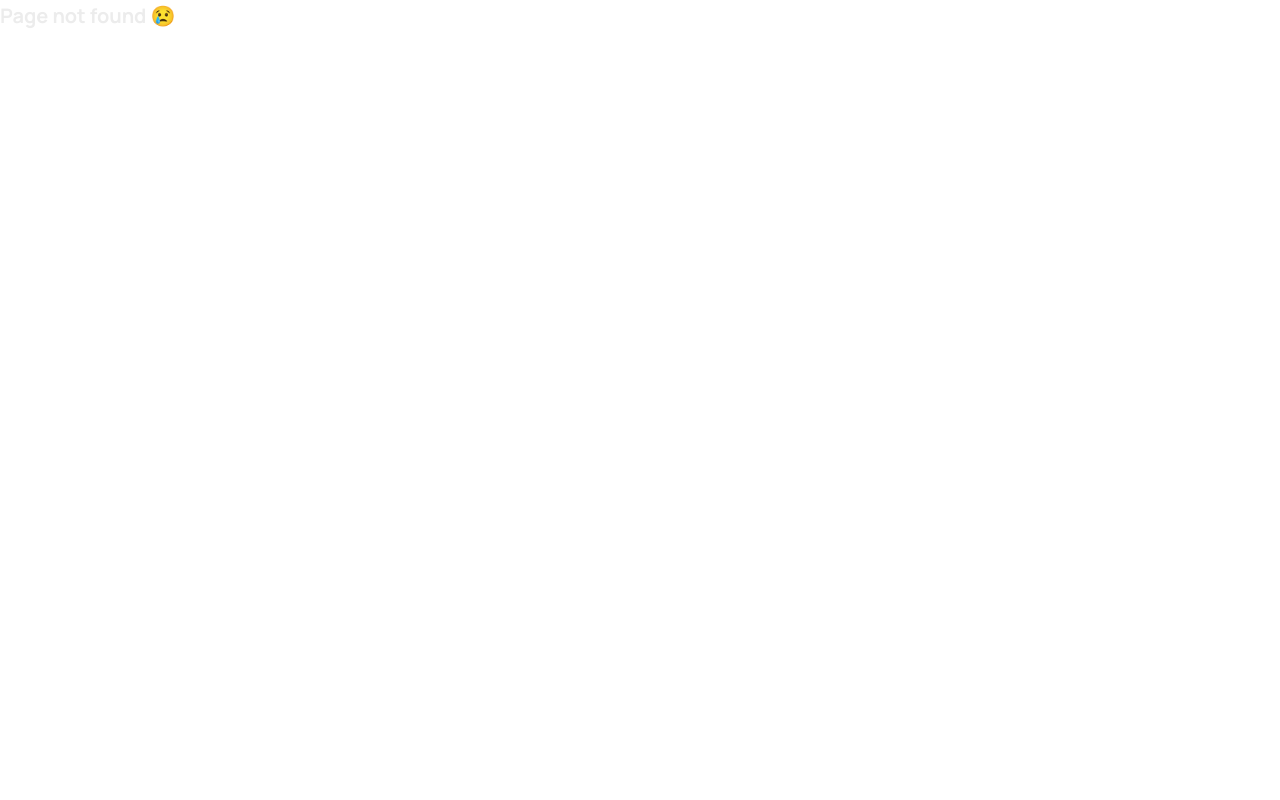
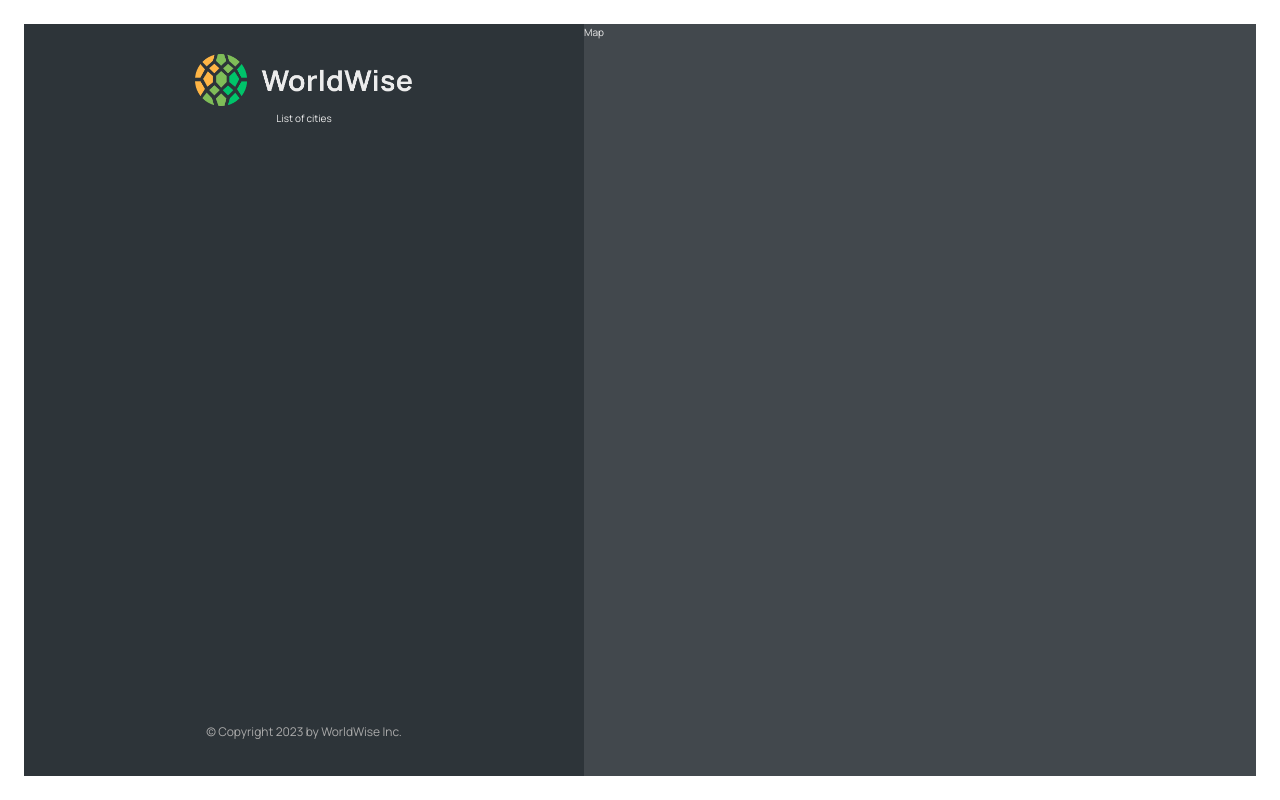
Before and after one commit to royaldev1031/worldwise, a React (Vite) app: page /app/cities in a window 1280 px wide. Before the commit this address had no page. Built offline with nearby package versions, Linux system fonts and the light colour scheme.

Commit message:
add nested route

```diff
--- a/src/App.jsx
+++ b/src/App.jsx
@@ -14,7 +14,11 @@
         <Route path="product" element={<Product />} />
         <Route path="pricing" element={<Pricing />} />
         <Route path="login" element={<Login />} />
-        <Route path="app" element={<AppLayout />} />
+        <Route path="app" element={<AppLayout />}>
+          <Route path="cities" element={<p>List of cities</p>} />
+          <Route path="countries" element={<p>List of countries</p>} />
+          <Route path="form" element={<p>Form</p>} />
+        </Route>
         <Route path="*" element={<PageNotFound />} />
       </Routes>
     </BrowserRouter>
--- a/src/components/Sidebar.jsx
+++ b/src/components/Sidebar.jsx
@@ -1,3 +1,4 @@
+import { Outlet } from 'react-router-dom'
 import Logo from './Logo'
 import styles from './Sidebar.module.css'
 
@@ -6,7 +7,8 @@
     <div className={styles.sidebar}>
       <Logo />
 
-      <p>List of cities</p>
+      <Outlet />
+
       <footer className={styles.footer}>
         <p className={styles.copyright}>
           &copy; Copyright {new Date().getFullYear()} by WorldWise Inc.
```
